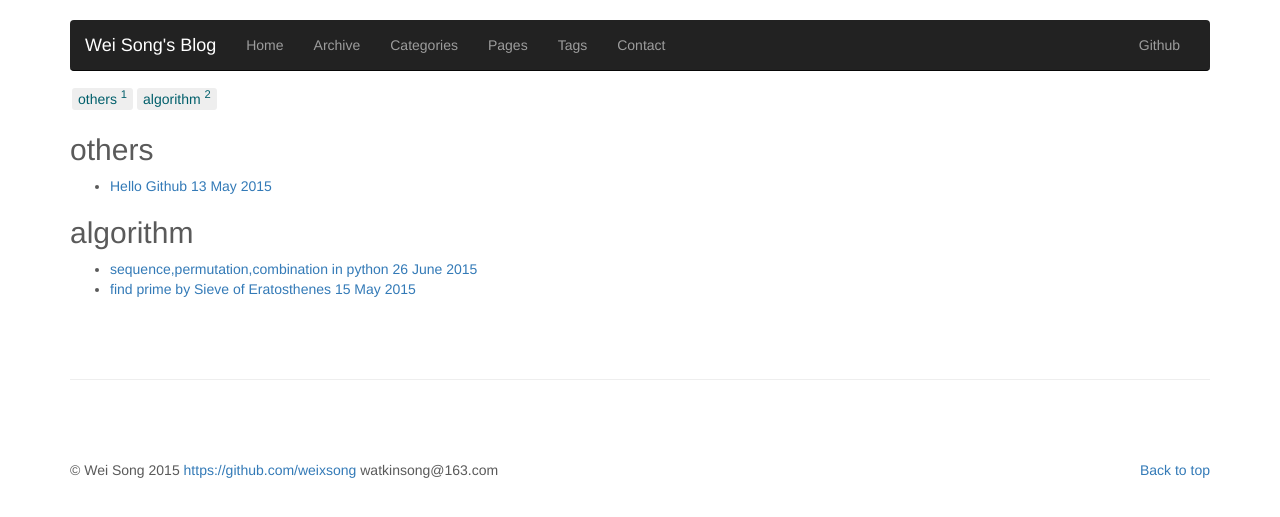
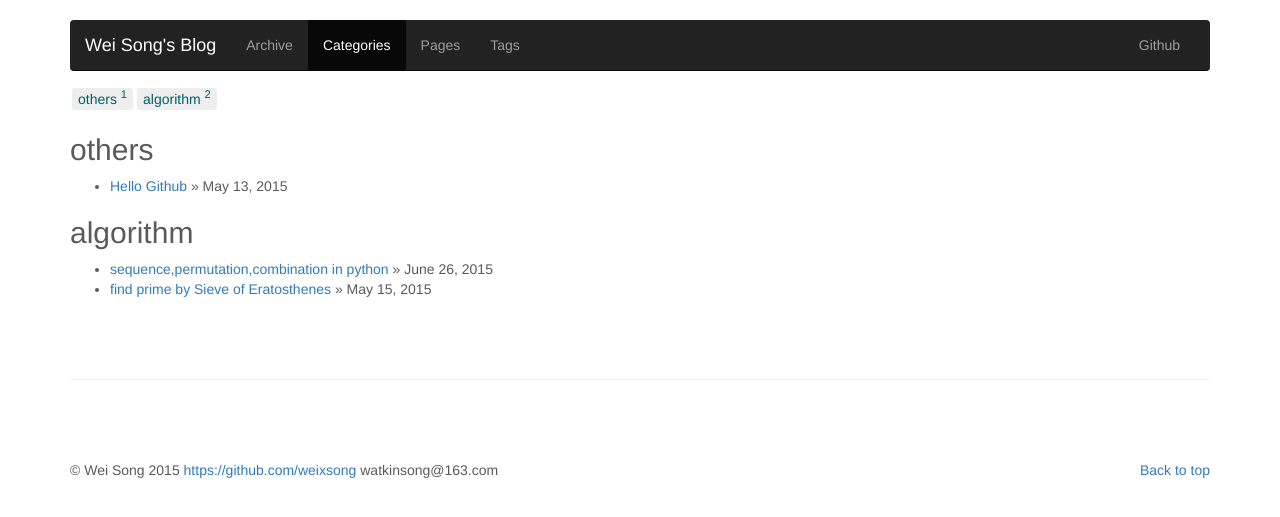
Before and after one commit to weixsong/weixsong.github.io, a Jekyll site: the page built from categories.html, in a window 1280 px wide. Shown: the top 517 px of the page. Built offline with Jekyll 4.4.1, drawn with Linux system fonts in a browser that asks for light colours; Markdown is read by kramdown in place of the engine named in the settings.

Commit message:
fix navigation active issue

```diff
--- a/_layouts/default.html
+++ b/_layouts/default.html
@@ -39,12 +39,19 @@
               </div>
               <div id="navbar" class="navbar-collapse collapse">
                 <ul class="nav navbar-nav">
-                    <li><a href="{{ site.root }}" class="active">Home</a></li>
-                    <li><a href="/archive.html">Archive</a></li>
-                    <li><a href="/categories.html">Categories</a></li>
-                    <li><a href="/pages.html">Pages</a></li>
-                    <li><a href="/tags.html">Tags</a></li>
-                    <li><a href="/contact.html">Contact</a></li>
+                  {% assign pages_list = site.pages %}
+                  {% assign group = 'navigation' %}
+                  {% for node in pages_list %}
+                    {% if node.title != null %}
+                      {% if group == null or group == node.group %}
+      	                {% if page.url == node.url %}
+      	                    <li class="active"><a href="{{ BASE_PATH }}{{node.url}}" style="color: #fff">{{node.title}}</a></li>
+      	                {% else %}
+      	                    <li><a href="{{ BASE_PATH }}{{node.url}}">{{node.title}}</a></li>
+      	                {% endif %}
+                      {% endif %}
+                    {% endif %}
+                  {% endfor %}
                 </ul>
 		        <ul class="nav navbar-nav pull-right">
 			      <li>
--- a/categories.html
+++ b/categories.html
@@ -32,7 +32,7 @@ group: navigation
       	  {% if page.url == p.url %}
       	  <li class="active"><a href="{{ BASE_PATH }}{{node.url}}" class="active">{{p.title}}</a></li>
       	  {% else %}
-      	  <li><a href="{{ BASE_PATH }}{{p.url}}">{{p.title}} {{ p.date | date_to_long_string }}</a></li>
+      	  <li><a href="{{ BASE_PATH }}{{p.url}}">{{p.title}} </a> &raquo; {{ p.date | date: "%B %e, %Y" }}</li>
       	  {% endif %}
         {% endif %}
       {% endif %}
```
